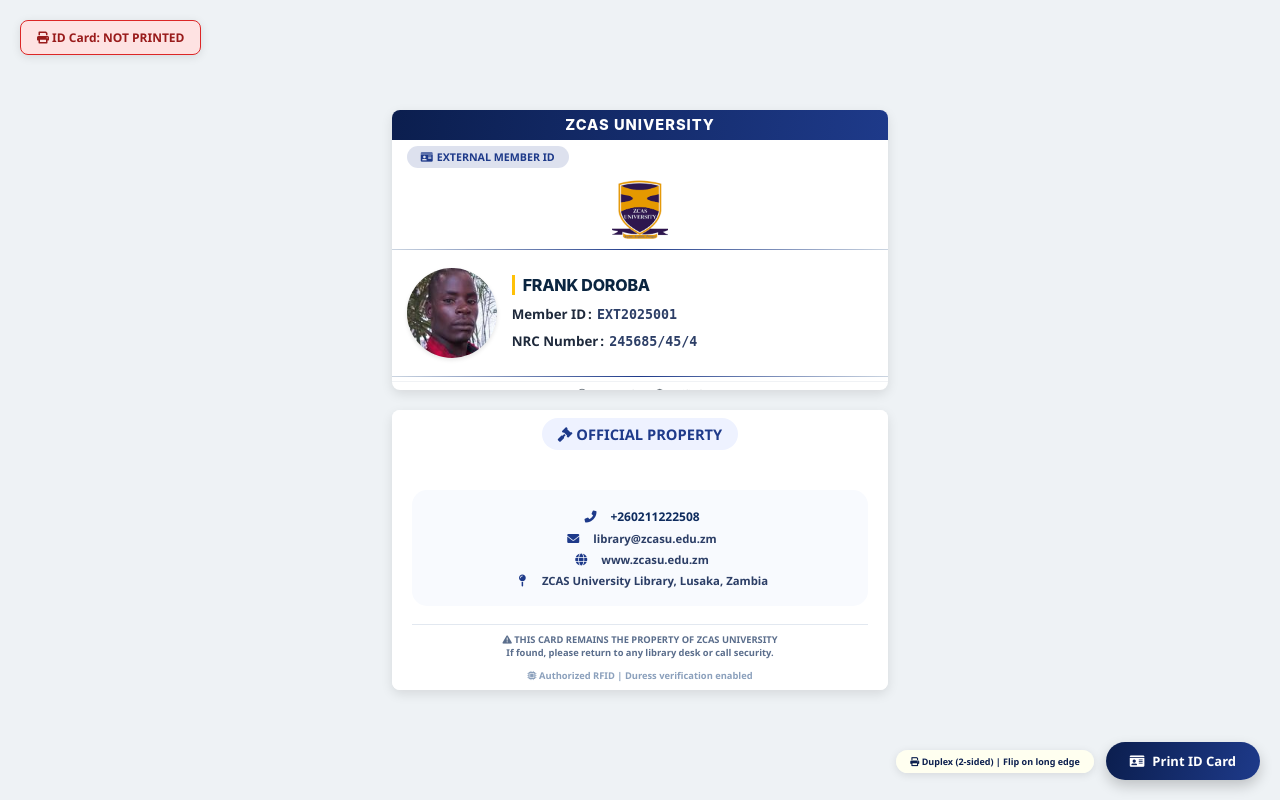
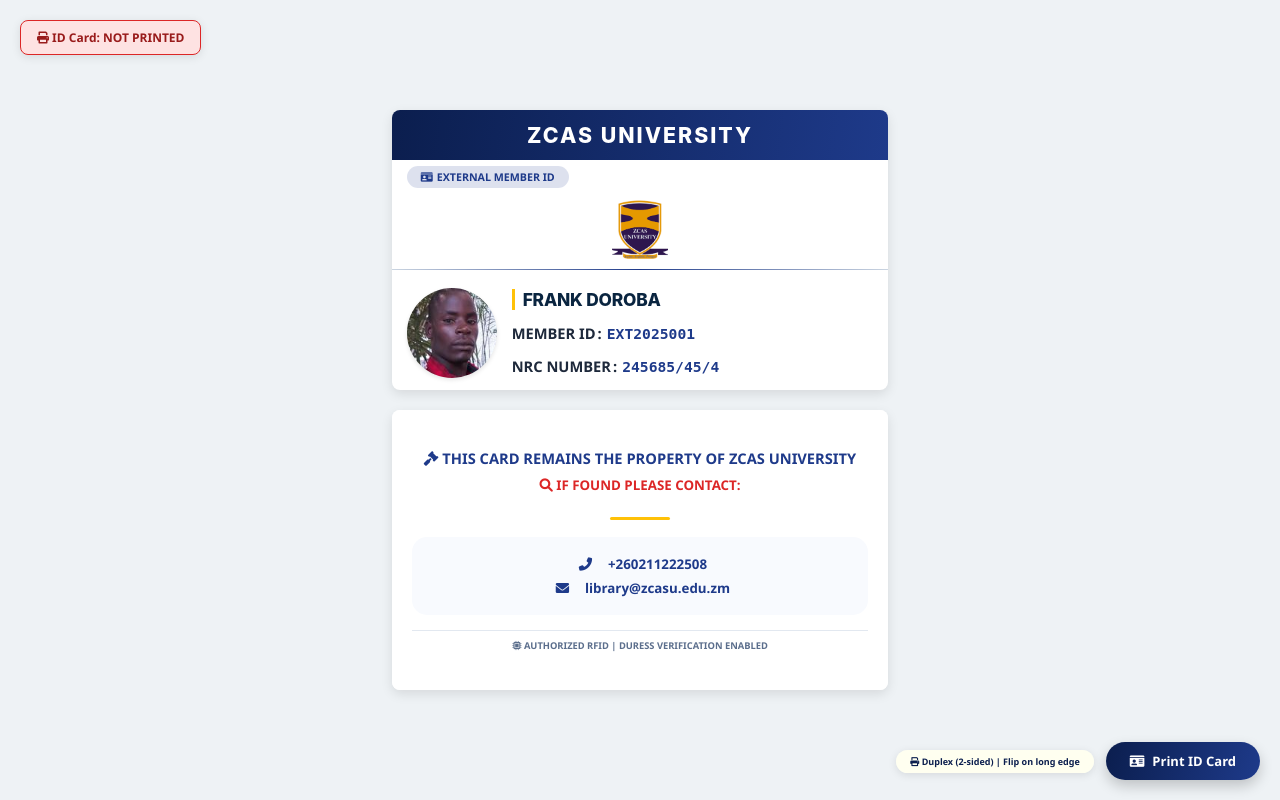
Before and after one commit to frankL408/EXTERNAL_MEMBER, a Flask app: template templates/print_id_card.html in a window 1280 px wide. Run offline with Flask 3, Linux system fonts and the light colour scheme; the template is opened without the code that fills it: values that come from a table or form of the project are taken from there, others are empty; data comes from the database, SQL or seed files in the repository; both versions use the stored data as it was after the commit; some libraries are stand-ins or nearby versions.

Commit message:
first commit

```diff
--- a/templates/print_id_card.html
+++ b/templates/print_id_card.html
@@ -72,7 +72,7 @@
         /* ===== FRONT SIDE ELEMENTS ===== */
         .card-top-ribbon {
             background: linear-gradient(98deg, #0B1E4E 0%, #1E3A8A 100%);
-            padding: 6px 15px;
+            padding: 12px 15px;
             display: flex;
             align-items: center;
             justify-content: center;
@@ -81,10 +81,10 @@
         }
 
         .uni-name {
-            font-size: 11pt;
+            font-size: 16pt;
             font-weight: 800;
             color: white;
-            letter-spacing: 1px;
+            letter-spacing: 2px;
             font-family: 'Inter', 'Segoe UI', sans-serif;
             text-transform: uppercase;
         }
@@ -179,11 +179,11 @@
             display: flex;
             flex-direction: column;
             justify-content: center;
-            gap: 8px;
+            gap: 10px;
         }
 
         .member-fullname {
-            font-size: 12pt;
+            font-size: 13pt;
             font-weight: 800;
             color: #0A2540;
             letter-spacing: -0.2px;
@@ -197,16 +197,17 @@
         .member-detail-item {
             display: flex;
             align-items: baseline;
-            font-size: 10pt;
+            font-size: 11pt;
             font-weight: 700;
-            line-height: 1.4;
+            line-height: 1.5;
         }
 
         .member-detail-label {
             font-weight: 800;
             color: #1e293b;
-            min-width: 80px;
-            font-size: 10pt;
+            min-width: 85px;
+            font-size: 11pt;
+            text-transform: uppercase;
         }
 
         .member-detail-label:after {
@@ -215,11 +216,12 @@
         }
 
         .member-detail-value {
-            font-weight: 700;
-            color: #2c3e66;
+            font-weight: 800;
+            color: #1E3A8A;
             font-family: monospace;
             margin-left: 5px;
-            font-size: 10pt;
+            font-size: 11pt;
+            text-transform: uppercase;
         }
 
         .card-footer-icon {
@@ -247,22 +249,26 @@
             height: 100%;
         }
 
-        .back-title {
+        .back-property-text {
             font-size: 11pt;
             font-weight: 800;
             color: #1E3A8A;
-            text-transform: uppercase;
             text-align: center;
-            background: #EEF2FF;
-            display: inline-block;
-            width: auto;
-            padding: 6px 16px;
-            border-radius: 25px;
-            margin-bottom: 12px;
+            line-height: 1.4;
+            margin-bottom: 8px;
+            padding: 0 10px;
+        }
+
+        .back-if-found-text {
+            font-size: 10pt;
+            font-weight: 700;
+            color: #DC2626;
+            text-align: center;
+            margin-bottom: 15px;
         }
 
         .back-icon-divider {
-            width: 50px;
+            width: 60px;
             height: 3px;
             background: #FFC107;
             margin: 8px auto 12px auto;
@@ -275,11 +281,11 @@
             background: #F8FAFE;
             padding: 12px 15px;
             border-radius: 15px;
-            margin: 8px 0;
+            margin: 5px 0;
         }
 
         .contact-line {
-            font-size: 8.5pt;
+            font-size: 9.5pt;
             font-weight: 600;
             color: #2c3e66;
             margin: 6px 0;
@@ -292,14 +298,20 @@
 
         .contact-line i {
             color: #1E3A8A;
-            width: 20px;
-            font-size: 9pt;
+            width: 25px;
+            font-size: 10pt;
         }
 
         .phone-emphasis {
             font-weight: 800;
-            color: #0e2b5e;
-            font-size: 9pt;
+            color: #1E3A8A;
+            font-size: 10pt;
+        }
+
+        .email-emphasis {
+            font-weight: 800;
+            color: #1E3A8A;
+            font-size: 10pt;
         }
 
         .back-footer-note {
@@ -493,14 +528,14 @@
                     <div class="member-fullname">{{ member.full_name | upper }}</div>
 
                     <div class="member-detail-item">
-                        <span class="member-detail-label">Member ID</span>
-                        <span class="member-detail-value">{{ member.member_id }}</span>
+                        <span class="member-detail-label">MEMBER ID</span>
+                        <span class="member-detail-value">{{ member.member_id | upper }}</span>
                     </div>
 
                     {% if member.nrc_number and member.nrc_number != 'None' %}
                     <div class="member-detail-item">
-                        <span class="member-detail-label">NRC Number</span>
-                        <span class="member-detail-value">{{ member.nrc_number }}</span>
+                        <span class="member-detail-label">NRC NUMBER</span>
+                        <span class="member-detail-value">{{ member.nrc_number | upper }}</span>
                     </div>
                     {% endif %}
                 </div>
@@ -514,38 +549,32 @@
             </div>
         </div>
 
-        <!-- ==================== BACK SIDE ==================== -->
+        <!-- ==================== BACK SIDE - PAGE 2 ==================== -->
         <div class="card-back">
             <div class="back-side-container">
-                <div class="back-title">
-                    <i class="fas fa-gavel"></i> OFFICIAL PROPERTY
+                <div class="back-property-text">
+                    <i class="fas fa-gavel"></i> THIS CARD REMAINS THE PROPERTY OF ZCAS UNIVERSITY
                 </div>
+
+                <div class="back-if-found-text">
+                    <i class="fas fa-search"></i> IF FOUND PLEASE CONTACT:
+                </div>
+
                 <div class="back-icon-divider"></div>
+
                 <div class="contact-block">
                     <div class="contact-line">
                         <i class="fas fa-phone-alt"></i> <span class="phone-emphasis">{{ contact_info.phone if
                             contact_info else '+260 211 222 508' }}</span>
                     </div>
                     <div class="contact-line">
-                        <i class="fas fa-envelope"></i> <strong>{{ contact_info.email if contact_info else
-                            'library@zcasu.edu.zm' }}</strong>
-                    </div>
-                    <div class="contact-line">
-                        <i class="fas fa-globe"></i> <strong>{{ contact_info.website if contact_info else
-                            'www.zcasu.edu.zm' }}</strong>
-                    </div>
-                    <div class="contact-line">
-                        <i class="fas fa-map-pin"></i> <strong>{{ contact_info.address if contact_info else
-                            'Lusaka, Zambia | ZCAS University Library' }}</strong>
+                        <i class="fas fa-envelope"></i> <span class="email-emphasis">{{ contact_info.email if
+                            contact_info else 'library@zcasu.edu.zm' }}</span>
                     </div>
                 </div>
+
                 <div class="back-footer-note">
-                    <i class="fas fa-exclamation-triangle"></i> <strong>THIS CARD REMAINS THE PROPERTY OF ZCAS
-                        UNIVERSITY</strong><br>
-                    If found, please return to any library desk or call security.
-                </div>
-                <div style="margin-top: 10px; font-size: 7pt; font-weight: 600; color:#8ba0bc; text-align:center;">
-                    <i class="fas fa-microchip"></i> Authorized RFID | Duress verification enabled
+                    <i class="fas fa-microchip"></i> AUTHORIZED RFID | DURESS VERIFICATION ENABLED
                 </div>
             </div>
         </div>
@@ -621,6 +650,7 @@
                         margin: 0;
                         padding: 0;
                         background: white;
+                        height: auto;
                     }
                     .card-front, .card-back {
                         box-shadow: none;
```
Also changed, not shown: other parts of templates/print_id_card.html (+41 -18 lines), instance/library.db.
